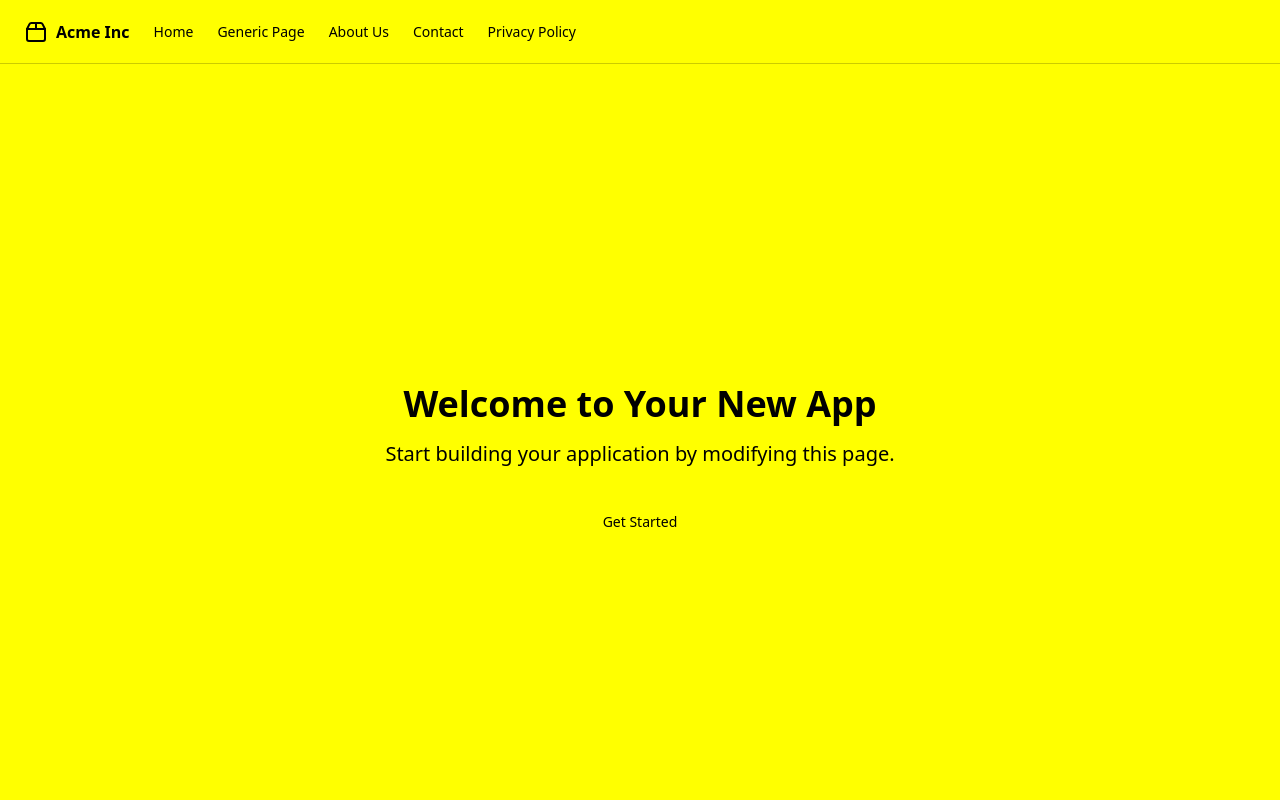
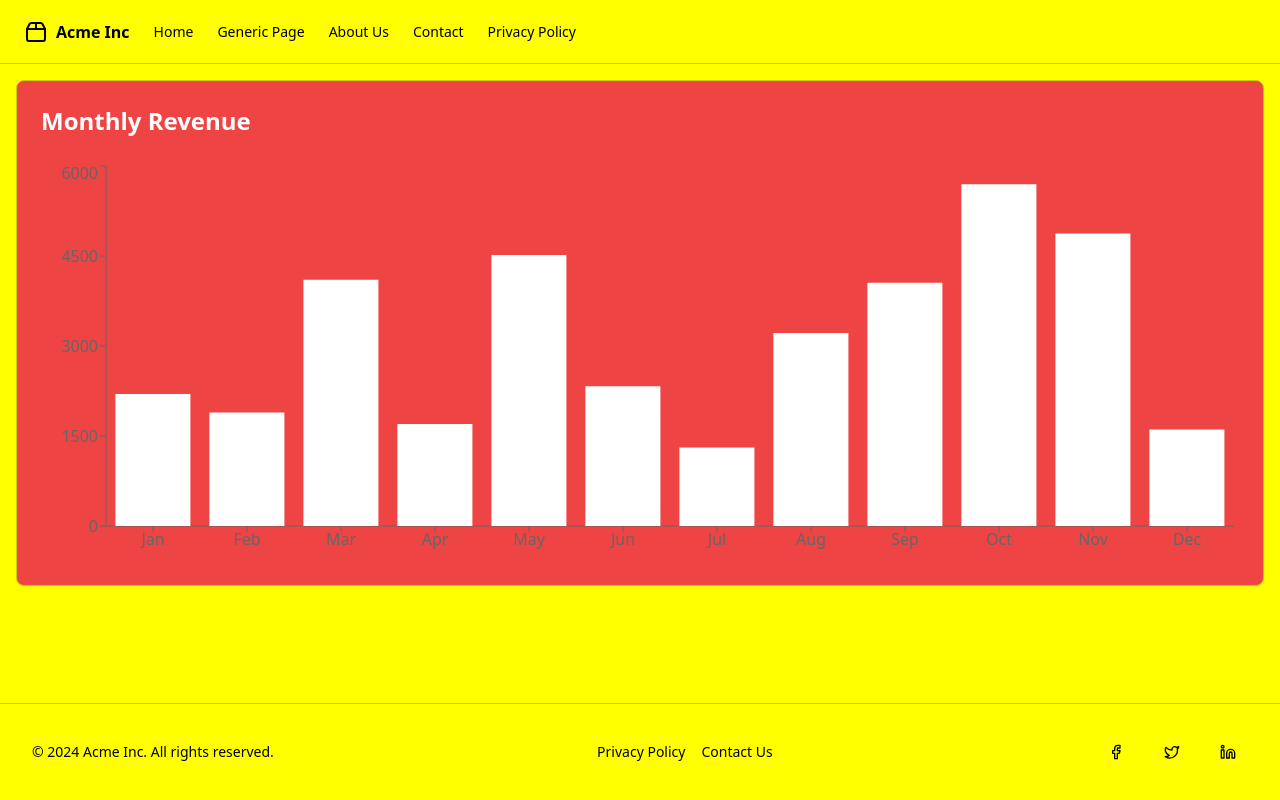
Before and after one commit to GPT-Engineer-App-Dev/framework-embryo, a React (Vite) app: page / in a window 1280 px wide. Shown: the top 800 px of the page. Built offline with nearby package versions, Linux system fonts and the light colour scheme.

Commit message:
GPT Engineer Update

```diff
--- a/src/pages/Index.jsx
+++ b/src/pages/Index.jsx
@@ -1,11 +1,33 @@
-import { Button } from "@/components/ui/button";
+import React, { useState, useEffect } from 'react';
+import { BarChart, Bar, XAxis, YAxis, ResponsiveContainer } from 'recharts';
+import { Card, CardHeader, CardContent } from '@/components/ui/card';
+
+const generateData = () => [...Array(12)].map((_, i) => ({
+  month: ["Jan", "Feb", "Mar", "Apr", "May", "Jun", "Jul", "Aug", "Sep", "Oct", "Nov", "Dec"][i],
+  revenue: Math.floor(Math.random() * 5000) + 1000
+}));
 
 const Index = () => {
+  const [data, setData] = useState([]);
+
+  useEffect(() => {
+    setData(generateData());
+  }, []);
+
   return (
-    <div className="flex flex-col items-center justify-center min-h-screen p-4 text-center">
-      <h1 className="text-4xl font-bold mb-4">Welcome to Your New App</h1>
-      <p className="text-xl mb-8">Start building your application by modifying this page.</p>
-      <Button size="lg">Get Started</Button>
+    <div className="container mx-auto p-4">
+      <Card className="bg-red-500 text-white">
+        <CardHeader className="text-2xl font-bold">Monthly Revenue</CardHeader>
+        <CardContent>
+          <ResponsiveContainer width="100%" height={400}>
+            <BarChart data={data}>
+              <XAxis dataKey="month" />
+              <YAxis />
+              <Bar dataKey="revenue" fill="#ffffff" />
+            </BarChart>
+          </ResponsiveContainer>
+        </CardContent>
+      </Card>
     </div>
   );
 };
```
